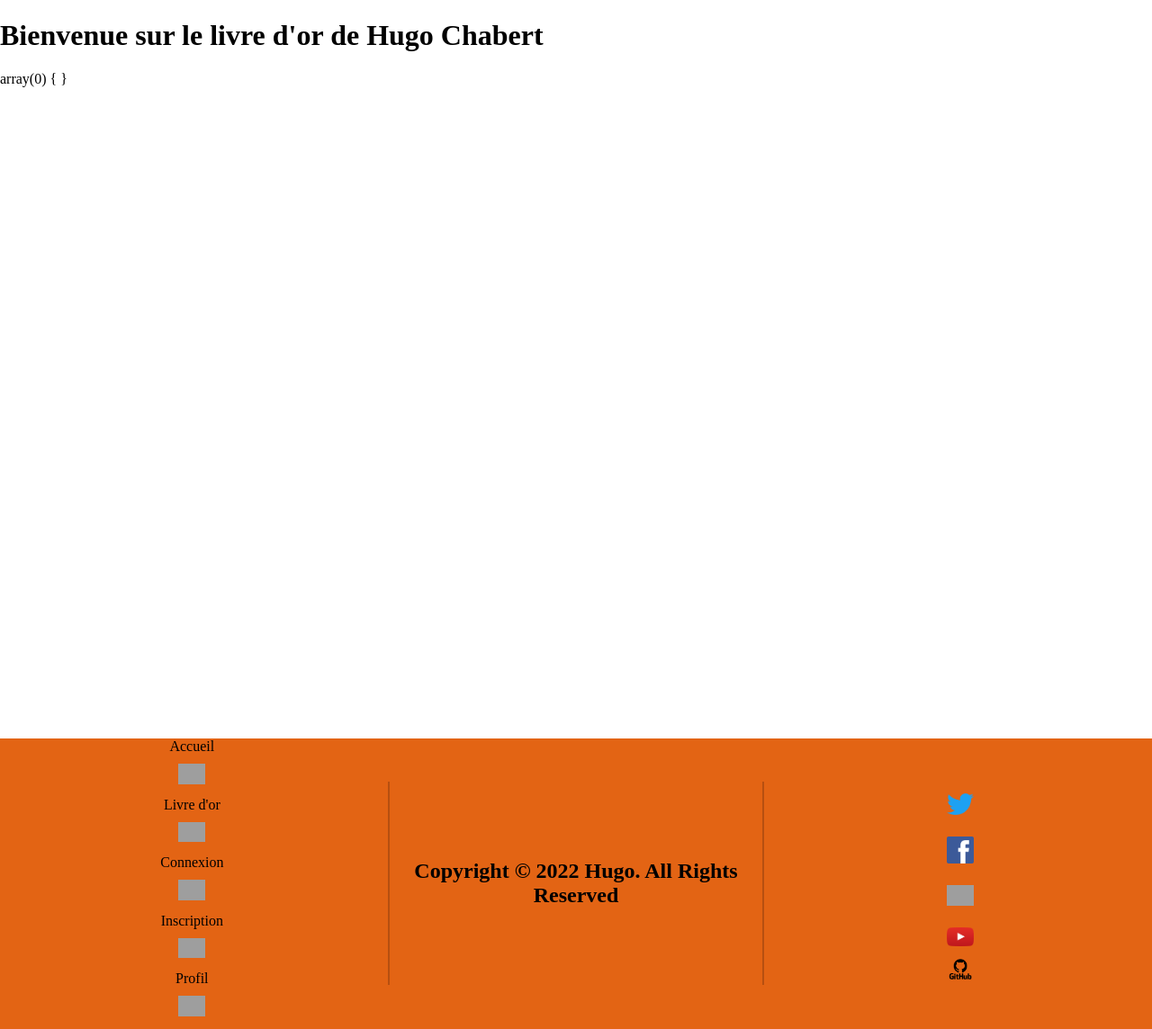
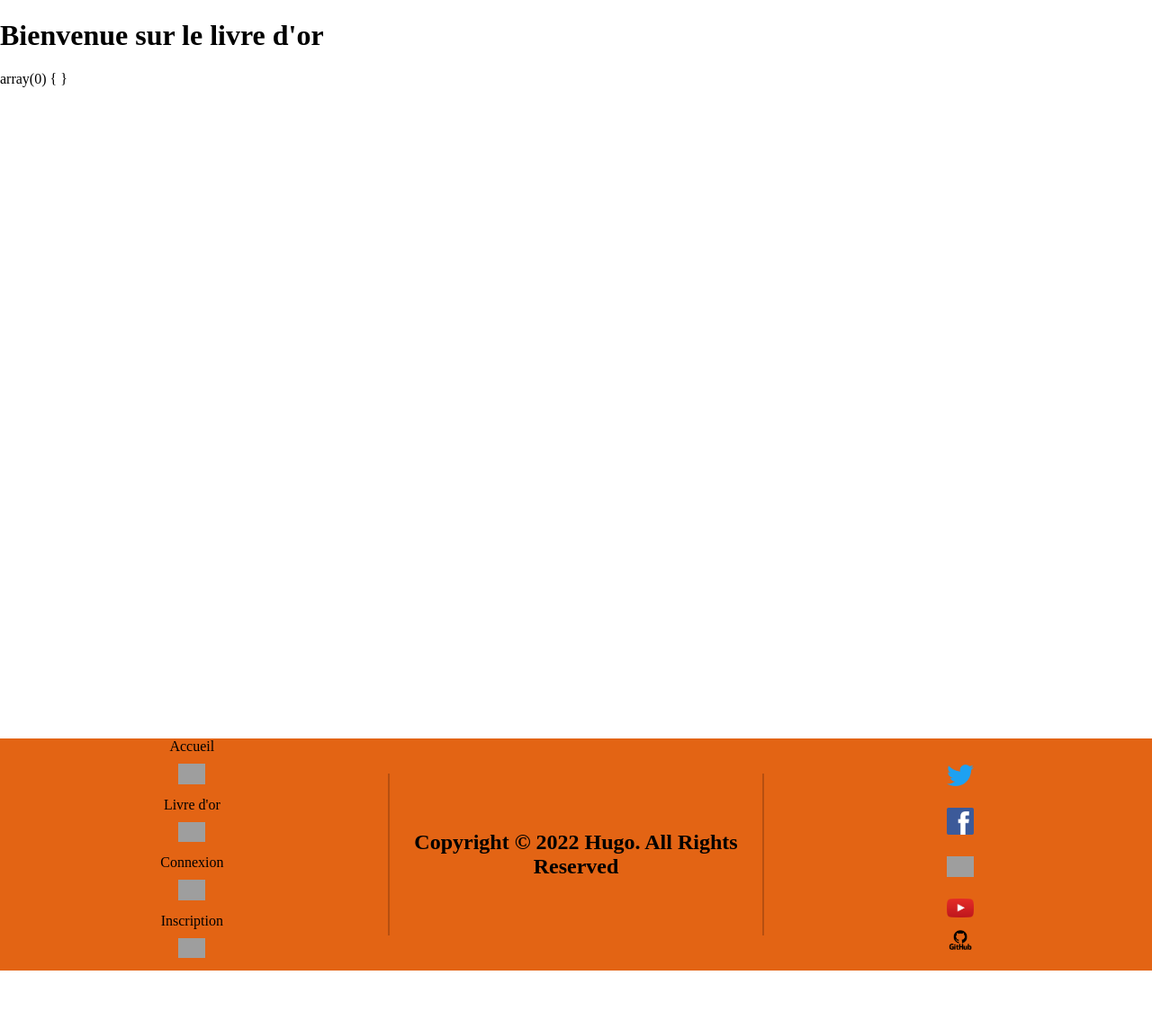
Before and after one commit to hugo-chabert/livre-or, a PHP site: page / in a window 1280 px wide. Shown: the part 126-1270 px from the top of the page at 90% size. After the commit the page ends 1205 px from the top, so only its background shows below. Run offline with PHP 8.4, Linux system fonts and the light colour scheme; grey boxes are pictures that could not be loaded.

Commit message:
Arrangement footer

```diff
--- a/admin.php
+++ b/admin.php
@@ -1,12 +1,16 @@
 <?php
 session_start();
 require 'fonctions.php';
+if($_SESSION['user']['id_droits'] != '13'){
+    header('Location: index.php');
+    exit();
+}
 ?>
 <!DOCTYPE html>
 <html>
 <head>
     <meta charset="UTF-8">
-    <title>Document</title>
+    <title>Admin</title>
 </head>
 <body>
     <?php require 'header.php'?>
--- a/commentaire.php
+++ b/commentaire.php
@@ -1,12 +1,16 @@
 <?php
 session_start();
 require 'fonctions.php';
+if(!isset($_SESSION['user'])){
+    header('Location: livre-or.php');
+    exit();
+}
 ?>
 <!DOCTYPE html>
 <html>
 <head>
     <meta charset="UTF-8">
-    <title>Document</title>
+    <title>Ecrire un commentaire</title>
 </head>
 <body>
     <?php require 'header.php'?>
--- a/footer.php
+++ b/footer.php
@@ -3,10 +3,10 @@
     <div class="footer">
         <div class="footer1">
         Accueil<a href="index.php"><img class="socialMedia" alt="Accueil" src="https://cdn-icons-png.flaticon.com/512/1239/1239292.png"></a>
-        Livre d'or<a href="articles.php"><img class="socialMedia" alt="Livre d'or" src="http://cdn.onlinewebfonts.com/svg/img_351420.png"></a>
-        Connexion<a href="connexion.php"><img class="socialMedia" alt="Connexion" src="http://cdn.onlinewebfonts.com/svg/img_201469.png"></a>
-        Inscription<a href="inscription.php"><img class="socialMedia" alt="Inscription" src="https://www.vbvb.fr/wp-content/uploads/2016/04/icone_sinscrire.png"></a>
-        Profil<a href="profil.php"><img class="socialMedia" alt="Profil" src="http://cdn.onlinewebfonts.com/svg/img_311846.png"></a>
+        Livre d'or<a href="livre-or.php"><img class="socialMedia" alt="Livre d'or" src="http://cdn.onlinewebfonts.com/svg/img_351420.png"></a>
+        <?php if(!isset($_SESSION['user'])){ echo 'Connexion<a href="connexion.php"><img class="socialMedia" alt="Connexion" src="http://cdn.onlinewebfonts.com/svg/img_201469.png"></a>';} ?>
+        <?php if(!isset($_SESSION['user'])){ echo 'Inscription<a href="inscription.php"><img class="socialMedia" alt="Inscription" src="https://www.vbvb.fr/wp-content/uploads/2016/04/icone_sinscrire.png"></a>';} ?>
+        <?php if(isset($_SESSION['user'])){ echo 'Profil<a href="profil.php"><img class="socialMedia" alt="Profil" src="http://cdn.onlinewebfonts.com/svg/img_311846.png"></a>';} ?>
         </div>
         <div class="footer2">
             <h2>Copyright © 2022 Hugo. All Rights Reserved</h2>
--- a/index.php
+++ b/index.php
@@ -11,7 +11,7 @@ require 'fonctions.php';
 <body>
     <?php require 'header.php' ?>
 <main>
-    <h1>Bienvenue sur le livre d'or de Hugo Chabert</h1>
+    <h1>Bienvenue <?php if(isset($_SESSION['user'])){echo $_SESSION['user']['login'];}?> sur le livre d'or</h1>
     <?php var_dump($_SESSION); ?>
 </main>
     <?php require 'footer.php' ?>
--- a/livre-or.php
+++ b/livre-or.php
@@ -6,7 +6,7 @@ require 'fonctions.php';
 <html>
 <head>
     <meta charset="UTF-8">
-    <title>Document</title>
+    <title>Livre d'or</title>
 </head>
 <body>
     <?php require 'header.php'?>
--- a/profil.php
+++ b/profil.php
@@ -6,7 +6,7 @@ require 'fonctions.php';
 <html>
 <head>
     <meta charset="UTF-8">
-    <title>Document</title>
+    <title>Profil</title>
 </head>
 <body>
     <?php require 'header.php'?>
```
